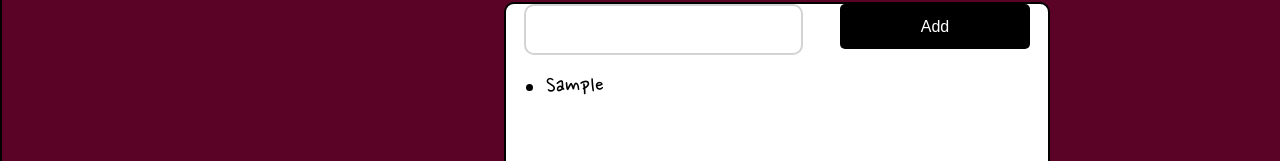
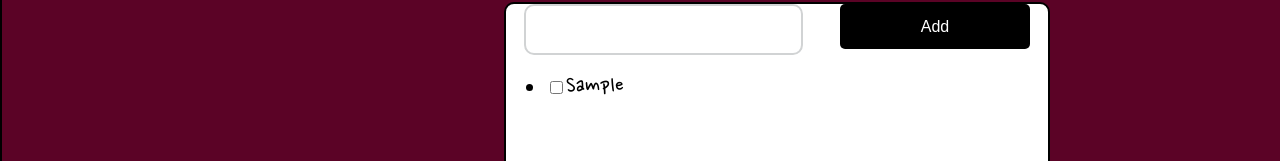
Before and after one commit to Luqmanmbutt/to-do-list, a React (Create React App) app: page / in a window 1280 px wide. Both pictures are taken after typing "Sample" into the empty fields and a click on the button "Add". Shown: the part 342-503 px from the top of the page. Built offline with nearby package versions, Linux system fonts and the light colour scheme.

Commit message:
list is now a checklist

```diff
--- a/src/App.css
+++ b/src/App.css
@@ -3,7 +3,7 @@
 /* FONT FOR TITLE */
 @import url('https://fonts.googleapis.com/css2?family=Nanum+Pen+Script&display=swap');
 
-.list {
+.item-list {
   font-family: 'Nanum Pen Script', cursive;
   font-size: 25px;
 }
--- a/src/App.js
+++ b/src/App.js
@@ -14,9 +14,18 @@ function App() {
   const submitValue = (event) => {
     // event.preventDefault() stops it from refreshing the page
     event.preventDefault()
-
-    if (itemList !== "") {
-
+// .length return the number of items in the array.
+    if (itemList.length > 0) {
+      /*let numbers = [0, 1, 2]
+        add a new number to the array. in JS you use the method .push() (this is called in vanilla JS, you use the .push() method)
+        IN REACT, we use the spread operator.
+        [...list] -> will put all the items that are in the list array
+        [...list, itemList] -> it will ALSO add infront of all the list items, the itemList items.
+        const list = [0,1,2]
+        const itemList = [{name: "hamza"}, 4]
+        const newArray = [...list, itemList]
+        const new Array if you log it will show = [0,1,2,{name:},4]
+      */
       setList([...list, itemList]);
 
       setItemList('')
@@ -38,10 +47,10 @@ function App() {
           {list.map(item => {
             return (
               <>
-                <li className='list'>
-                  {item}
-
-                </li>
+              <li className="item-list">
+              <input  value={item} type="checkbox" />
+              <span>{item}</span>
+              </li>
               </>
             )
           })}
```
